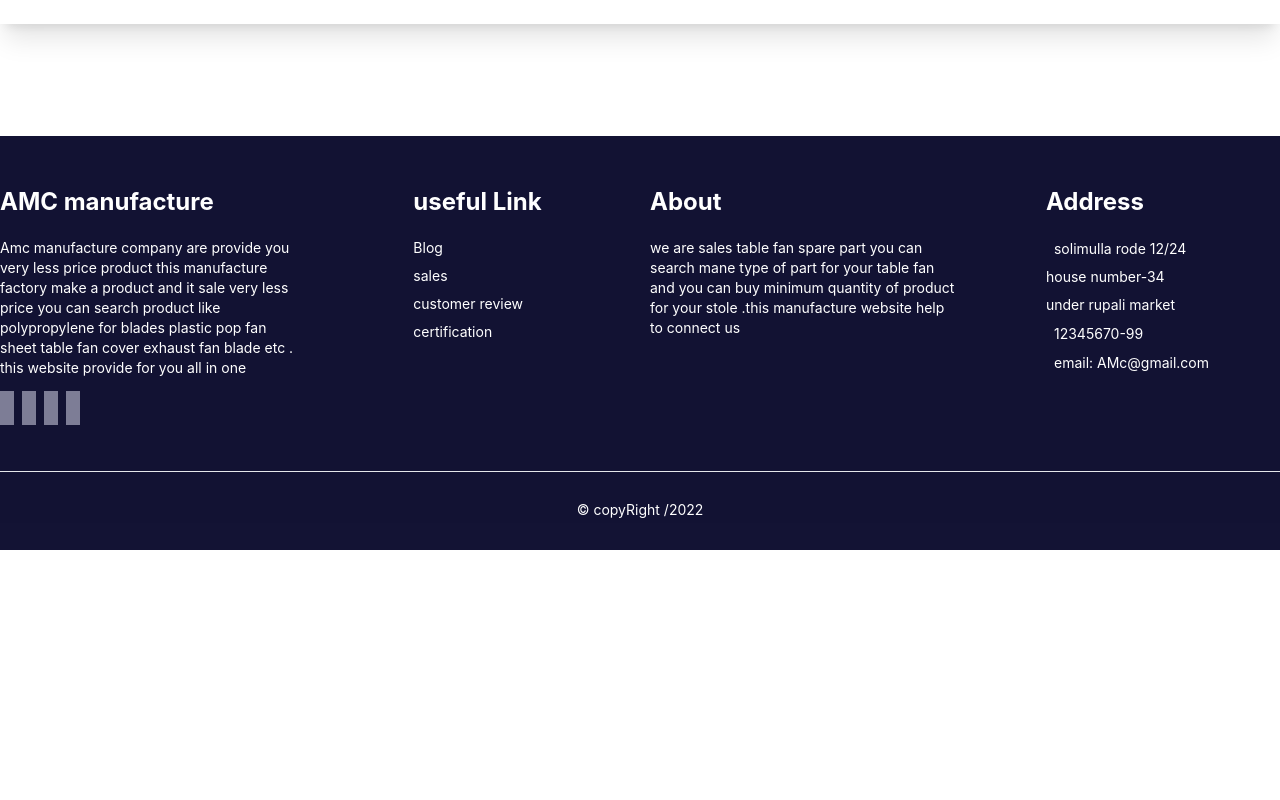
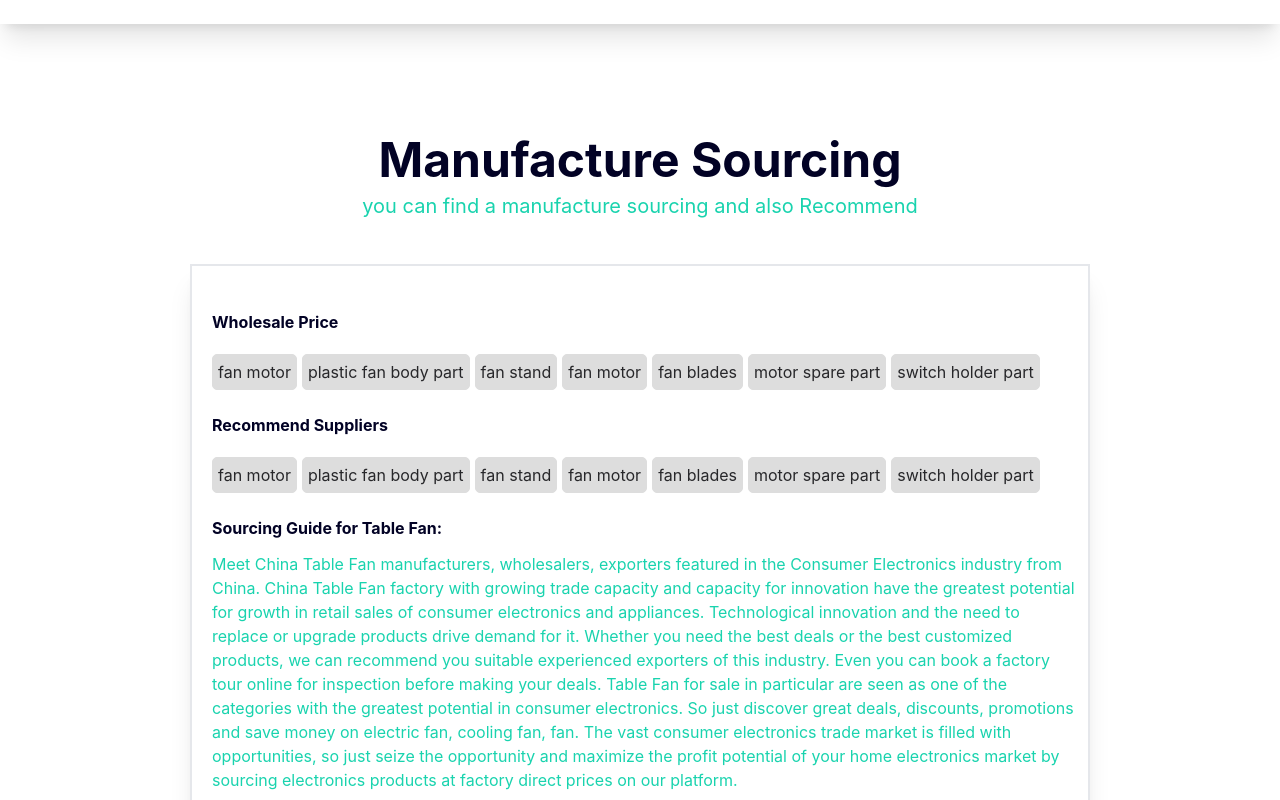
Before and after one commit to arifa-akter/table-fan-manufacture, a React (Create React App) app: page / in a window 1280 px wide. Shown: the part 2780-3580 px from the top of the page. Before the commit the page ends 3330 px from the top, so only its background shows below. Built offline with nearby package versions, Linux system fonts and the light colour scheme; the HTML template or start-up script is replaced by a standard one.

Commit message:
add manufacture sourcing

```diff
--- a/src/components/HomePage/Home.js
+++ b/src/components/HomePage/Home.js
@@ -1,6 +1,7 @@
 import React from 'react';
 import Banner from './Banner/Banner';
 import Business from './Business/Business';
+import Manufacture from './Manufacture/Manufacture';
 import Review from './Review';
 import ToolsPart from './ToolsPart/ToolsPart';
 
@@ -11,6 +12,7 @@ const Home = () => {
             <ToolsPart></ToolsPart>
             <Review></Review>
             <Business></Business>
+            <Manufacture></Manufacture>
         </div>
     );
 };
--- /dev/null
+++ b/src/components/HomePage/Manufacture/Manufacture.css
@@ -0,0 +1,19 @@
+.fan-Wholesale h1{
+    display: inline-block;
+    padding: 5px 5px;
+    margin-right: 5px;
+    margin-bottom: 3px;
+    border: 1px solid #ddd;
+    color:#1a1a1dee;
+    background:#ddd;
+    border-radius: 5px;
+    -webkit-border-radius: 5px;
+    -moz-border-radius: 5px;
+    -ms-border-radius: 5px;
+    -o-border-radius: 5px;
+    cursor: pointer;
+}
+.fan-Wholesale h1:hover{
+    background-color: #020225ee;
+    color:#ffffff;
+}
--- /dev/null
+++ b/src/components/HomePage/Manufacture/Manufacture.js
@@ -0,0 +1,60 @@
+import React from 'react';
+import './Manufacture.css'
+const Manufacture = () => {
+    return (
+        <section className="lg:mb-28 mb-11 ">
+                <h1 className="text-center font-bold lg:text-5xl
+              text-2xl text-accent">Manufacture Sourcing</h1>
+              <p className='text-center text-secondary text-xl pt-2 mb-11'>you can find a manufacture
+              sourcing and also Recommend</p>
+              <div className="container mx-auto">
+                  <div className='grid grid-cols-1 m-[2px]'>
+                 <div className='lg:w-[900px] mx-auto w-[100%] border-[2px] pt-11 pb-11 shadow-xl'>
+                 <div className=''>
+                         <p className='text-accent font-bold pl-5 pb-3'>Wholesale Price</p>
+                         <div className='fan-Wholesale pl-5  mt-2 mb-5'>
+                             <h1>fan motor</h1>
+                             <h1>plastic fan body part</h1>
+                             <h1>fan stand </h1>
+                             <h1>fan motor</h1>
+                             <h1>fan blades</h1>
+                             <h1>motor spare part</h1>
+                             <h1>switch holder part</h1>
+                         </div>
+                         <p className='text-accent font-bold pl-5 pb-3'>Recommend Suppliers</p>
+                         <div className='fan-Wholesale pl-5 mt-2 mb-5'>
+                             <h1>fan motor</h1>
+                             <h1>plastic fan body part</h1>
+                             <h1>fan stand </h1>
+                             <h1>fan motor</h1>
+                             <h1>fan blades</h1>
+                             <h1>motor spare part</h1>
+                             <h1>switch holder part</h1>
+                         </div>
+                         <p className='text-accent font-bold pl-5 pb-3'>Sourcing Guide for Table Fan:</p>
+                         <div className='fan-Wholesale pl-5'>
+                           <p className='text-secondary pr-3'>
+                           Meet China Table Fan manufacturers, wholesalers, exporters
+                            featured in the Consumer Electronics industry from China.
+                            China Table Fan factory with growing trade capacity and
+                            capacity for innovation have the greatest potential for growth
+                             in retail sales of consumer electronics and appliances.
+                              Technological innovation and the need to replace or upgrade
+                               products drive demand for it. Whether you need the best deals
+                               or the best customized products, we can recommend you suitable
+                                experienced exporters of this industry. Even you can book a
+                                 factory tour online for inspection before making your deals. Table Fan for sale in particular are seen as one of the categories with the greatest potential in consumer electronics. So just discover great deals, discounts, promotions and save money on electric fan, cooling fan, fan. The vast consumer electronics trade market is filled with opportunities, so just seize the opportunity and maximize the profit potential of your home electronics market by sourcing electronics products at
+                           factory direct prices on our platform.
+                           </p>
+                         </div>
+                     </div>
+                     <div></div>
+                     <div></div>
+                 </div>
+                  </div>
+              </div>
+        </section>
+    );
+};
+
+export default Manufacture;
```
